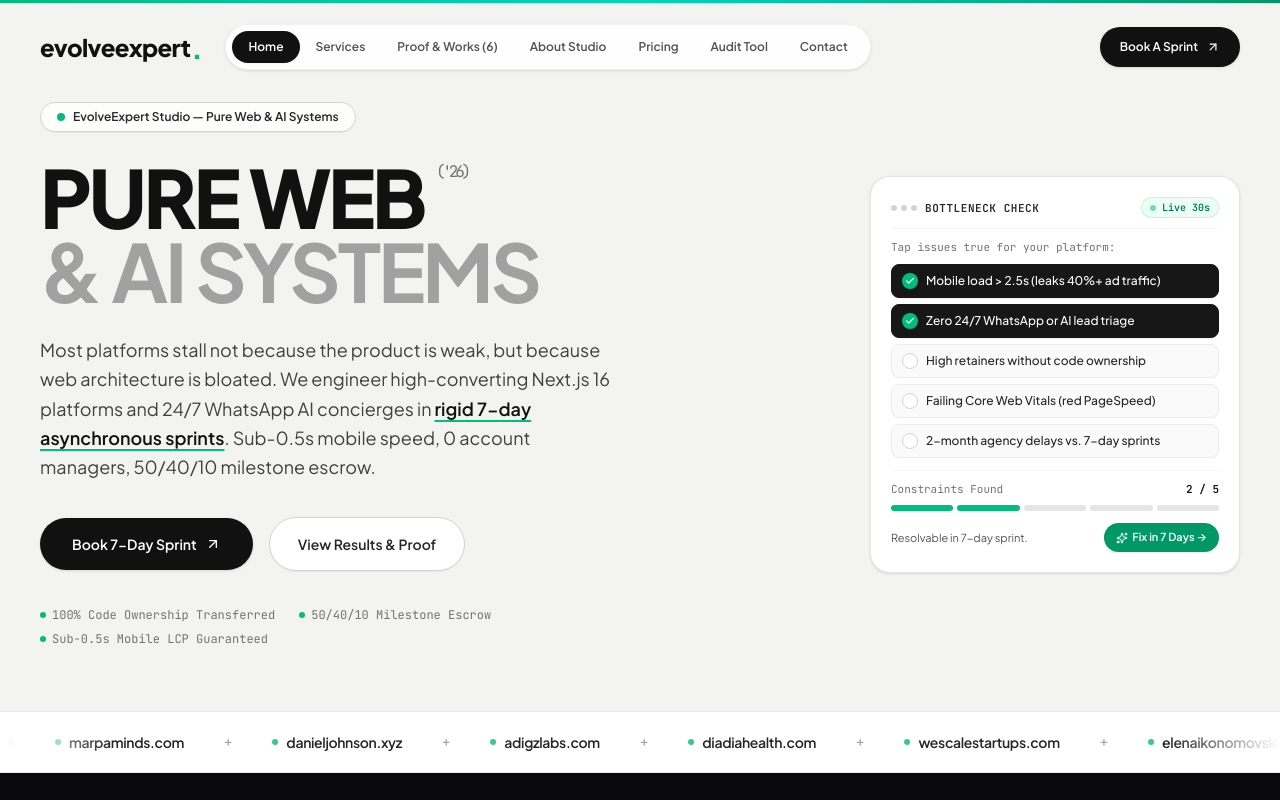
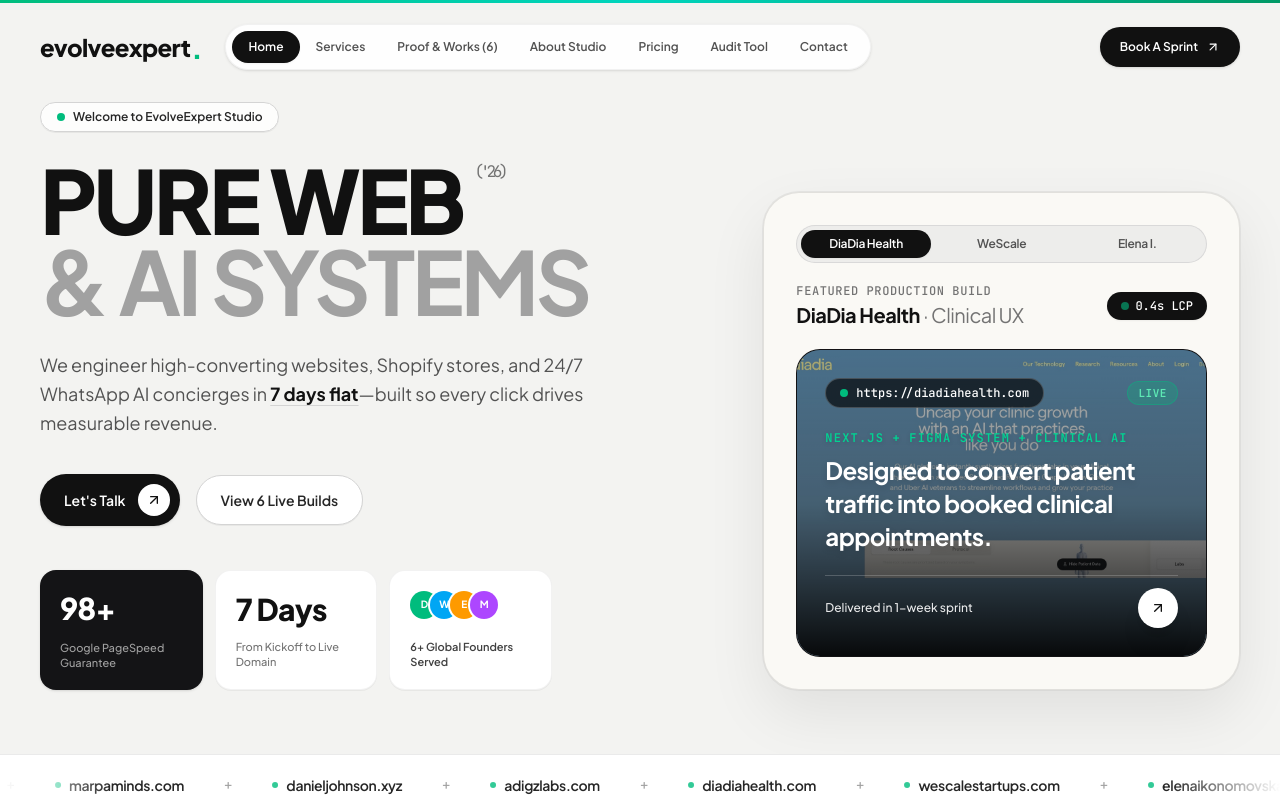
Before and after one commit to irfankhan2213/evolve-expert, a Next.js app: page / in a window 1280 px wide. Shown: the top 800 px of the page. Built offline with nearby package versions, Linux system fonts and the light colour scheme.

Commit message:
revert(hero): restore original Stitch interactive browser showcase hero

```diff
--- a/src/components/StitchHero.tsx
+++ b/src/components/StitchHero.tsx
@@ -2,57 +2,76 @@
 
 import React, { useState } from "react";
 import Link from "next/link";
-import { ArrowUpRight, Check, AlertCircle, Sparkles } from "lucide-react";
+import Image from "next/image";
+import { ArrowUpRight } from "lucide-react";
 import { motion, AnimatePresence } from "framer-motion";
 
-interface ConstraintItem {
-  id: string;
-  label: string;
+interface ShowcaseData {
+  titleName: string;
+  subtitle: string;
+  badge: string;
+  dotColor: string;
+  domain: string;
+  tag: string;
+  tagColor: string;
+  headline: string;
+  link: string;
+  image: string;
+  canvasBg: string;
 }
 
-const CONSTRAINTS: ConstraintItem[] = [
-  {
-    id: "speed",
-    label: "Mobile load > 2.5s (leaks 40%+ ad traffic)",
+const HERO_SHOWCASE: Record<string, ShowcaseData> = {
+  diadia: {
+    titleName: "DiaDia Health",
+    subtitle: "· Clinical UX",
+    badge: "0.4s LCP",
+    dotColor: "bg-emerald-400",
+    domain: "https://diadiahealth.com",
+    tag: "Next.js + Figma System + Clinical AI",
+    tagColor: "text-emerald-400",
+    headline: "Designed to convert patient traffic into booked clinical appointments.",
+    link: "https://diadiahealth.com",
+    image: "/images/portfolio/diadia.jpg",
+    canvasBg: "from-[#141416] via-[#1A1E1C] to-[#0B0F0D]",
   },
-  {
-    id: "whatsapp",
-    label: "Zero 24/7 WhatsApp or AI lead triage",
+  wescale: {
+    titleName: "WeScale Startups",
+    subtitle: "· B2B Studio",
+    badge: "0.4s Load",
+    dotColor: "bg-sky-400",
+    domain: "https://wescalestartups.com",
+    tag: "Next.js + Conversion Funnel + Technical SEO",
+    tagColor: "text-sky-400",
+    headline: "Executive authority platform engineered for high-growth venture founders.",
+    link: "https://wescalestartups.com",
+    image: "/images/portfolio/wescale.jpg",
+    canvasBg: "from-[#141416] via-[#161B26] to-[#0A0D14]",
   },
-  {
-    id: "retainer",
-    label: "High retainers without code ownership",
+  elena: {
+    titleName: "Elena Ikonomovska",
+    subtitle: "· AI Brand",
+    badge: "100 SEO",
+    dotColor: "bg-amber-400",
+    domain: "https://elenaikonomovska.com",
+    tag: "Editorial UI + Global Edge CDN + Fast Routing",
+    tagColor: "text-amber-400",
+    headline: "Minimalist global thought-leadership & executive advisory hub.",
+    link: "https://elenaikonomovska.com",
+    image: "/images/portfolio/elena.jpg",
+    canvasBg: "from-[#141416] via-[#201A15] to-[#0F0C0A]",
   },
-  {
-    id: "cwv",
-    label: "Failing Core Web Vitals (red PageSpeed)",
-  },
-  {
-    id: "timeline",
-    label: "2-month agency delays vs. 7-day sprints",
-  },
-];
+};
 
 export function StitchHero() {
-  const [selectedConstraints, setSelectedConstraints] = useState<string[]>([
-    "speed",
-    "whatsapp",
-  ]);
-
-  const toggleConstraint = (id: string) => {
-    setSelectedConstraints((prev) =>
-      prev.includes(id) ? prev.filter((item) => item !== id) : [...prev, id]
-    );
-  };
-
-  const count = selectedConstraints.length;
+  const [activeTab, setActiveTab] = useState<"diadia" | "wescale" | "elena">("diadia");
+  const current = HERO_SHOWCASE[activeTab];
 
   return (
     <section className="relative max-w-[1360px] mx-auto px-5 sm:px-10 pt-4 pb-16 overflow-hidden">
       {/* Main Hero Grid */}
-      <div className="grid grid-cols-1 lg:grid-cols-12 gap-8 lg:gap-10 items-center">
+      <div className="grid grid-cols-1 lg:grid-cols-12 gap-10 items-end">
         {/* Left Column: Monumental Title & Pitch */}
-        <div className="lg:col-span-7 space-y-6 sm:space-y-7">
+        <div className="lg:col-span-7 space-y-7">
           <motion.div
             initial={{ opacity: 0, y: -10 }}
             animate={{ opacity: 1, y: 0 }}
@@ -63,7 +82,7 @@
               <span className="animate-ping absolute inline-flex h-full w-full rounded-full bg-emerald-400 opacity-75"></span>
               <span className="relative inline-flex rounded-full h-2 w-2 bg-emerald-500"></span>
             </span>
-            EvolveExpert Studio — Pure Web &amp; AI Systems
+            Welcome to EvolveExpert Studio
           </motion.div>
 
           <motion.div
@@ -72,7 +91,7 @@
             transition={{ duration: 0.7, delay: 0.1, ease: [0.16, 1, 0.3, 1] }}
             className="relative"
           >
-            <h1 className="text-[50px] sm:text-[72px] lg:text-[80px] font-extrabold tracking-[-0.04em] leading-[0.92] uppercase text-[#111111]">
+            <h1 className="text-[52px] sm:text-[76px] lg:text-[88px] font-extrabold tracking-[-0.04em] leading-[0.92] uppercase text-[#111111]">
               PURE WEB
               <span className="text-sm sm:text-base font-mono align-top ml-3 text-neutral-500 font-normal">
                 (&apos;26)
@@ -83,21 +102,20 @@
           </motion.div>
 
           <motion.p
-            initial={{ opacity: 0, y: 20 }}
+            initial={{ opacity: 0, y: 16 }}
             animate={{ opacity: 1, y: 0 }}
             transition={{ duration: 0.6, delay: 0.2, ease: [0.16, 1, 0.3, 1] }}
-            className="text-base sm:text-lg text-neutral-700 leading-relaxed max-w-xl"
+            className="text-base sm:text-lg text-neutral-600 max-w-xl leading-relaxed"
           >
-            Most platforms stall not because the product is weak, but because web architecture is bloated. We engineer high-converting Next.js 16 platforms and 24/7 WhatsApp AI concierges in{" "}
-            <span className="font-semibold text-[#111111] underline decoration-emerald-500 decoration-2 underline-offset-4">
-              rigid 7-day asynchronous sprints
+            We engineer high-converting websites, Shopify stores, and 24/7 WhatsApp AI concierges in{" "}
+            <span className="text-[#111111] font-bold underline decoration-neutral-300 underline-offset-4">
+              7 days flat
             </span>
-            . Sub-0.5s mobile speed, 0 account managers, 50/40/10 milestone escrow.
+            —built so every click drives measurable revenue.
           </motion.p>
 
-          {/* Action CTAs */}
           <motion.div
-            initial={{ opacity: 0, y: 20 }}
+            initial={{ opacity: 0, y: 16 }}
             animate={{ opacity: 1, y: 0 }}
             transition={{ duration: 0.6, delay: 0.3, ease: [0.16, 1, 0.3, 1] }}
             className="flex flex-wrap items-center gap-4 pt-2"
@@ -105,148 +123,206 @@
             <motion.div whileHover={{ scale: 1.03 }} whileTap={{ scale: 0.97 }}>
               <Link
                 href="/pricing#plans"
-                className="px-8 py-4 rounded-full bg-[#111111] text-white font-semibold text-sm hover:bg-neutral-800 active:scale-95 transition shadow-sm inline-flex items-center gap-2 group"
+                className="inline-flex items-center gap-3 bg-[#111111] text-white pl-6 pr-2.5 py-2.5 rounded-full text-sm font-semibold hover:bg-neutral-800 transition group shadow-sm"
               >
-                <span>Book 7-Day Sprint</span>
-                <ArrowUpRight className="w-4 h-4 group-hover:translate-x-0.5 group-hover:-translate-y-0.5 transition-transform" />
+                <span>Let&apos;s Talk</span>
+                <span className="w-8 h-8 rounded-full bg-white text-[#111111] flex items-center justify-center group-hover:rotate-45 transition-transform duration-300">
+                  <ArrowUpRight className="w-4 h-4" />
+                </span>
               </Link>
             </motion.div>
 
-            <motion.div whileHover={{ scale: 1.03 }} whileTap={{ scale: 0.97 }}>
+            <motion.div whileHover={{ scale: 1.02 }} whileTap={{ scale: 0.98 }}>
               <Link
-                href="/proof"
-                className="px-7 py-4 rounded-full bg-white border border-neutral-300 text-neutral-800 font-semibold text-sm hover:bg-neutral-50 active:scale-95 transition shadow-2xs inline-flex items-center gap-2"
+                href="#work"
+                className="inline-flex items-center gap-2 px-6 py-3.5 rounded-full border border-neutral-300 bg-white text-sm font-semibold text-neutral-800 hover:bg-neutral-50 transition shadow-2xs"
               >
-                <span>View Results &amp; Proof</span>
+                View 6 Live Builds
               </Link>
             </motion.div>
           </motion.div>
 
-          {/* Trust Guarantees Bar */}
+          {/* Bottom-Left Azentos Mini Proof Bento with subtle hover motion */}
           <motion.div
-            initial={{ opacity: 0 }}
-            animate={{ opacity: 1 }}
-            transition={{ duration: 0.8, delay: 0.4 }}
-            className="pt-2 flex flex-wrap items-center gap-y-2 gap-x-6 text-xs text-neutral-500 font-mono"
+            initial={{ opacity: 0, y: 20 }}
+            animate={{ opacity: 1, y: 0 }}
+            transition={{ duration: 0.7, delay: 0.4, ease: [0.16, 1, 0.3, 1] }}
+            className="grid grid-cols-2 sm:grid-cols-3 gap-3 pt-4 max-w-lg"
           >
-            <div className="flex items-center gap-1.5">
-              <span className="w-1.5 h-1.5 rounded-full bg-emerald-500"></span>
-              <span>100% Code Ownership Transferred</span>
-            </div>
-            <div className="flex items-center gap-1.5">
-              <span className="w-1.5 h-1.5 rounded-full bg-emerald-500"></span>
-              <span>50/40/10 Milestone Escrow</span>
-            </div>
-            <div className="flex items-center gap-1.5">
-              <span className="w-1.5 h-1.5 rounded-full bg-emerald-500"></span>
-              <span>Sub-0.5s Mobile LCP Guaranteed</span>
-            </div>
+            <motion.div
+              whileHover={{ y: -3, transition: { duration: 0.2 } }}
+              className="bg-[#141416] text-white p-5 rounded-2xl flex flex-col justify-between shadow-sm cursor-default"
+            >
+              <span className="text-3xl font-extrabold tracking-tight">98+</span>
+              <span className="text-[11px] text-neutral-400 mt-3 font-medium leading-snug">
+                Google PageSpeed Guarantee
+              </span>
+            </motion.div>
+
+            <motion.div
+              whileHover={{ y: -3, transition: { duration: 0.2 } }}
+              className="bg-white p-5 rounded-2xl border border-black/5 flex flex-col justify-between shadow-2xs cursor-default"
+            >
+              <span className="text-3xl font-extrabold tracking-tight text-[#111111]">
+                7 Days
+              </span>
+              <span className="text-[11px] text-neutral-500 mt-3 font-medium leading-snug">
+                From Kickoff to Live Domain
+              </span>
+            </motion.div>
+
+            <motion.div
+              whileHover={{ y: -3, transition: { duration: 0.2 } }}
+              className="col-span-2 sm:col-span-1 bg-white p-5 rounded-2xl border border-black/5 flex flex-col justify-between shadow-2xs cursor-default"
+            >
+              <div className="flex -space-x-2">
+                <span className="w-7 h-7 rounded-full bg-emerald-500 text-white text-[10px] flex items-center justify-center font-bold ring-2 ring-white">
+                  D
+                </span>
+                <span className="w-7 h-7 rounded-full bg-sky-500 text-white text-[10px] flex items-center justify-center font-bold ring-2 ring-white">
+                  W
+                </span>
+                <span className="w-7 h-7 rounded-full bg-amber-500 text-white text-[10px] flex items-center justify-center font-bold ring-2 ring-white">
+                  E
+                </span>
+                <span className="w-7 h-7 rounded-full bg-purple-500 text-white text-[10px] flex items-center justify-center font-bold ring-2 ring-white">
+                  M
+                </span>
+              </div>
+              <span className="text-[11px] font-semibold text-neutral-700 mt-3 leading-snug">
+                6+ Global Founders Served
+              </span>
+            </motion.div>
           </motion.div>
         </div>
 
-        {/* Right Column: Ultra-Compact Sprint Bottleneck Widget */}
+        {/* Right Column: Editorial Visual Showcase Card */}
         <motion.div
           initial={{ opacity: 0, scale: 0.96, y: 20 }}
           animate={{ opacity: 1, scale: 1, y: 0 }}
-          transition={{ duration: 0.7, delay: 0.2, ease: [0.16, 1, 0.3, 1] }}
-          className="lg:col-span-5 w-full flex justify-center lg:justify-end"
+          transition={{ duration: 0.8, delay: 0.25, ease: [0.16, 1, 0.3, 1] }}
+          className="lg:col-span-5"
         >
-          <div className="bg-white rounded-[20px] p-4 sm:p-5 border border-black/10 shadow-sm relative overflow-hidden w-full max-w-[370px]">
-            {/* Top Bar: Window Dots & Status */}
-            <div className="flex items-center justify-between pb-2.5 mb-2.5 border-b border-neutral-100">
-              <div className="flex items-center gap-2">
-                <div className="flex items-center gap-1" aria-hidden="true">
-                  <span className="w-1.5 h-1.5 rounded-full bg-neutral-300"></span>
-                  <span className="w-1.5 h-1.5 rounded-full bg-neutral-300"></span>
-                  <span className="w-1.5 h-1.5 rounded-full bg-neutral-300"></span>
-                </div>
-                <span className="text-[11px] font-mono uppercase tracking-wider font-bold text-neutral-800">
-                  Bottleneck Check
-                </span>
-              </div>
-              <div className="flex items-center gap-1.5 text-[10px] font-mono text-emerald-700 bg-emerald-50 px-2 py-0.5 rounded-full border border-emerald-200/60 font-semibold">
-                <span className="w-1.5 h-1.5 rounded-full bg-emerald-500 animate-pulse"></span>
-                <span>Live 30s</span>
-              </div>
-            </div>
-
-            {/* Micro Prompt */}
-            <p className="text-[11px] text-neutral-500 font-mono mb-2">
-              Tap issues true for your platform:
-            </p>
-
-            {/* Checklist Items: Ultra-Compact Single Row */}
-            <div className="space-y-1.5">
-              {CONSTRAINTS.map((item) => {
-                const isChecked = selectedConstraints.includes(item.id);
+          <div className="relative bg-[#FAF9F5] p-6 sm:p-8 rounded-[36px] border border-black/10 shadow-[0_24px_60px_rgba(0,0,0,0.08)] ring-1 ring-black/5 space-y-5 group">
+            {/* Switcher Tabs Row with Spring Pill */}
+            <div className="flex items-center gap-1.5 p-1 rounded-full bg-neutral-200/60 border border-neutral-300/80 overflow-x-auto relative">
+              {[
+                { id: "diadia", label: "DiaDia Health" },
+                { id: "wescale", label: "WeScale" },
+                { id: "elena", label: "Elena I." },
+              ].map((tab) => {
+                const isActive = activeTab === tab.id;
                 return (
                   <button
-                    key={item.id}
+                    key={tab.id}
                     type="button"
-                    onClick={() => toggleConstraint(item.id)}
-                    className={`w-full text-left py-2 px-2.5 rounded-lg border transition-all duration-150 flex items-center gap-2 cursor-pointer ${
-                      isChecked
-                        ? "bg-neutral-900 text-white border-neutral-900 shadow-2xs"
-                        : "bg-neutral-50/90 hover:bg-neutral-100/90 text-neutral-800 border-neutral-200/70"
+                    onClick={() => setActiveTab(tab.id as "diadia" | "wescale" | "elena")}
+                    className={`relative flex-1 py-1.5 px-3 rounded-full text-xs font-semibold tracking-tight transition-colors duration-200 z-10 ${
+                      isActive ? "text-white" : "text-neutral-600 hover:text-black"
                     }`}
                   >
-                    <div
-                      className={`w-4 h-4 rounded-full flex items-center justify-center shrink-0 transition-colors ${
-                        isChecked
-                          ? "bg-emerald-500 text-white"
-                          : "border border-neutral-300 bg-white"
-                      }`}
-                    >
-                      {isChecked && <Check className="w-2.5 h-2.5 stroke-[3]" />}
-                    </div>
-                    <span
-                      className={`text-[12px] font-medium leading-tight truncate ${
-                        isChecked ? "text-white" : "text-neutral-800"
-                      }`}
-                    >
-                      {item.label}
-                    </span>
+                    {isActive && (
+                      <motion.div
+                        layoutId="activeHeroTabIndicator"
+                        className="absolute inset-0 bg-[#111111] rounded-full z-[-1] shadow-xs"
+                        transition={{ type: "spring", stiffness: 400, damping: 30 }}
+                      />
+                    )}
+                    {tab.label}
                   </button>
                 );
               })}
             </div>
 
-            {/* Bottom Diagnostic Scorecard & Bar */}
-            <div className="mt-3 pt-2.5 border-t border-neutral-100">
-              <div className="flex items-center justify-between text-[11px] font-mono">
-                <span className="text-neutral-500">Constraints Found</span>
-                <span className="font-bold text-[#111111]">{count} / 5</span>
+            {/* Header Row: Category & Speed Badge */}
+            <div className="flex items-center justify-between">
+              <div>
+                <span className="text-xs font-mono uppercase tracking-wider text-neutral-500 font-medium block">
+                  Featured Production Build
+                </span>
+                <h3 className="text-xl font-bold tracking-tight text-[#111111] mt-0.5">
+                  {current.titleName}{" "}
+                  <span className="font-normal text-neutral-500">
+                    {current.subtitle}
+                  </span>
+                </h3>
               </div>
+              <div className="text-right shrink-0">
+                <span className="inline-flex items-center gap-1.5 bg-[#111111] text-white text-xs font-mono px-3.5 py-1.5 rounded-full font-medium shadow-xs">
+                  <span className={`w-2 h-2 rounded-full ${current.dotColor} animate-pulse`}></span>
+                  <span>{current.badge}</span>
+                </span>
+              </div>
+            </div>
 
-              {/* 5-Segment Progress Bar */}
-              <div className="flex gap-1 h-1.5 my-2" aria-hidden="true">
-                {[0, 1, 2, 3, 4].map((i) => (
-                  <div
-                    key={i}
-                    className={`flex-1 rounded-full transition-colors duration-200 ${
-                      i < count ? "bg-emerald-500" : "bg-neutral-200"
-                    }`}
+            {/* Editorial Display Canvas showing the REAL site with AnimatePresence */}
+            <div className="relative aspect-[4/3] rounded-[24px] overflow-hidden shadow-inner border border-black/10 group/showcase bg-[#141416]">
+              <AnimatePresence mode="wait">
+                <motion.div
+                  key={activeTab}
+                  initial={{ opacity: 0, scale: 0.98 }}
+                  animate={{ opacity: 1, scale: 1 }}
+                  exit={{ opacity: 0, scale: 1.01 }}
+                  transition={{ duration: 0.35, ease: [0.16, 1, 0.3, 1] }}
+                  className="absolute inset-0"
+                >
+                  {/* Actual Website Screenshot */}
+                  <Image
+                    src={current.image}
+                    alt={`${current.titleName} live production website`}
+                    fill
+                    className="object-cover object-top group-hover/showcase:scale-105 transition-transform duration-700 ease-out"
+                    sizes="(max-width: 1024px) 100vw, 50vw"
+                    priority
                   />
-                ))}
-              </div>
+                  <div className="absolute inset-0 bg-gradient-to-t from-black/95 via-black/45 to-black/30"></div>
 
-              <div className="flex items-center justify-between gap-2 pt-1">
-                <p className="text-[11px] text-neutral-600 leading-tight">
-                  {count === 0
-                    ? "Tap items above to diagnose."
-                    : count >= 3
-                    ? "High conversion leakage."
-                    : "Resolvable in 7-day sprint."}
-                </p>
+                  {/* Content overlay */}
+                  <div className="relative z-10 h-full p-6 sm:p-7 flex flex-col justify-between text-white">
+                    {/* Top URL & Live Badge */}
+                    <div className="flex items-center justify-between text-xs font-mono">
+                      <div className="inline-flex items-center gap-2 bg-black/65 backdrop-blur-md px-3.5 py-1.5 rounded-full border border-white/20">
+                        <span className="relative flex h-2 w-2">
+                          <span className="animate-ping absolute inline-flex h-full w-full rounded-full bg-emerald-400 opacity-75"></span>
+                          <span className="relative inline-flex rounded-full h-2 w-2 bg-emerald-500"></span>
+                        </span>
+                        <span className="text-white font-medium">{current.domain}</span>
+                      </div>
+                      <span className="px-2.5 py-1 rounded-full bg-emerald-500/25 text-emerald-300 border border-emerald-500/40 text-[11px] font-mono uppercase tracking-wider font-bold">
+                        Live
+                      </span>
+                    </div>
 
-                <Link
-                  href="/pricing#plans"
-                  className="inline-flex items-center gap-1 px-3 py-1.5 rounded-full bg-emerald-600 hover:bg-emerald-700 text-white font-semibold text-[11px] transition shrink-0 shadow-2xs"
-                >
-                  <Sparkles className="w-3 h-3" />
-                  <span>Fix in 7 Days →</span>
-                </Link>
-              </div>
+                    {/* Core Headline & Tag */}
+                    <div className="my-auto space-y-2 py-2">
+                      <p className={`text-xs uppercase tracking-widest font-mono font-bold ${current.tagColor} drop-shadow-sm`}>
+                        {current.tag}
+                      </p>
+                      <h4 className="text-xl sm:text-2xl font-bold tracking-tight leading-snug text-white drop-shadow-md">
+                        {current.headline}
+                      </h4>
+                    </div>
+
+                    {/* Footer Strip & Link */}
+                    <div className="flex items-center justify-between pt-3 border-t border-white/20">
+                      <span className="text-xs text-white/90 font-medium">
+                        Delivered in 1-week sprint
+                      </span>
+                      <motion.a
+                        whileHover={{ scale: 1.12, rotate: 45 }}
+                        whileTap={{ scale: 0.95 }}
+                        href={current.link}
+                        target="_blank"
+                        rel="noreferrer"
+                        className="w-10 h-10 rounded-full bg-white text-[#111111] flex items-center justify-center transition-colors shadow-xl group/btn"
+                        aria-label={`Visit ${current.titleName}`}
+                      >
+                        <ArrowUpRight className="w-4 h-4 transition-transform duration-200" />
+                      </motion.a>
+                    </div>
+                  </div>
+                </motion.div>
+              </AnimatePresence>
             </div>
           </div>
         </motion.div>
```
Also changed, not shown: 1 other file (tests, documents, lock files or other folders).
